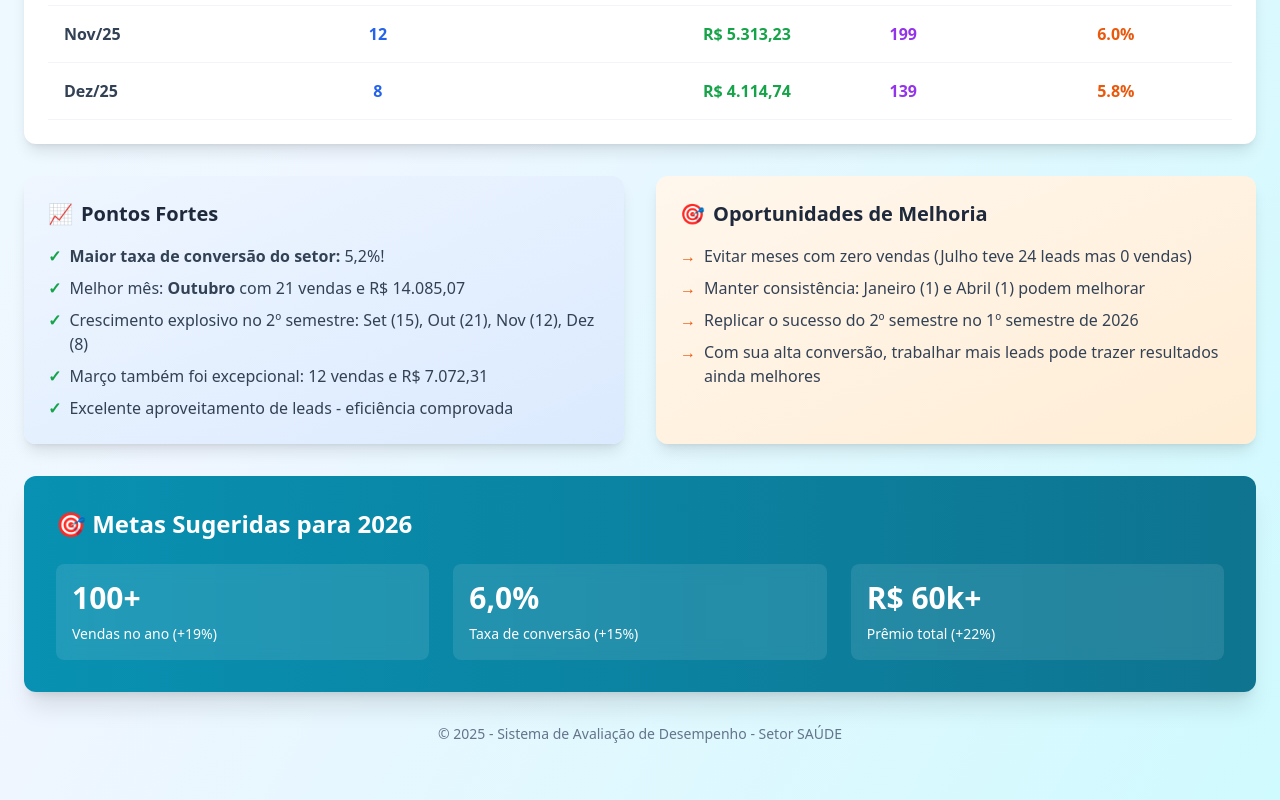
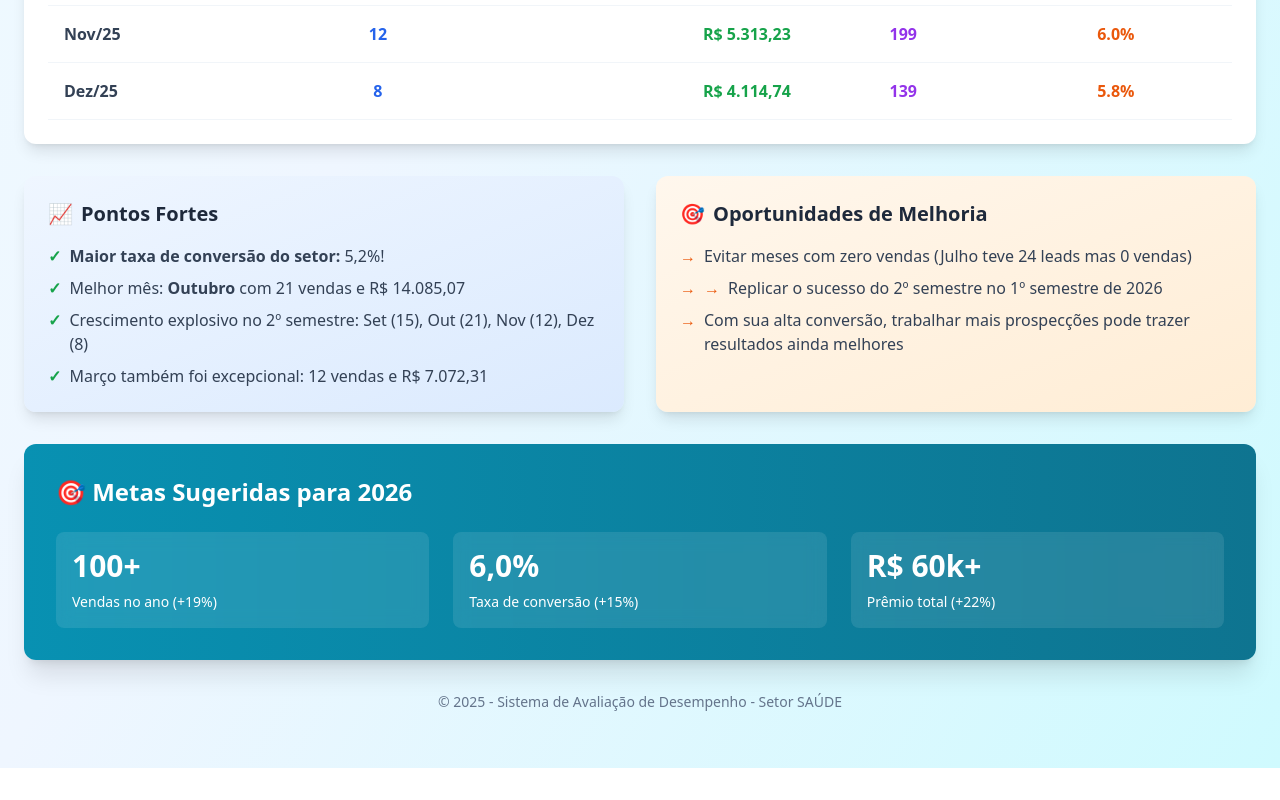
Before and after one commit to impacteia-ns/SA-DE, a plain HTML site: page lucas.html in a window 1280 px wide. Shown: the part 1526-2326 px from the top of the page. After the commit the page ends 2294 px from the top, so only its background shows below. Drawn offline with nearby package versions, Linux system fonts and the light colour scheme.

Commit message:
Update lucas.html

```diff
--- a/lucas.html
+++ b/lucas.html
@@ -128,10 +128,6 @@
                         <span class="text-green-600 font-bold">✓</span>
                         <span>Março também foi excepcional: 12 vendas e R$ 7.072,31</span>
                     </li>
-                    <li class="flex items-start gap-2">
-                        <span class="text-green-600 font-bold">✓</span>
-                        <span>Excelente aproveitamento de leads - eficiência comprovada</span>
-                    </li>
                 </ul>
             </div>
 
@@ -146,15 +142,12 @@
                     </li>
                     <li class="flex items-start gap-2">
                         <span class="text-orange-600 font-bold">→</span>
-                        <span>Manter consistência: Janeiro (1) e Abril (1) podem melhorar</span>
-                    </li>
-                    <li class="flex items-start gap-2">
                         <span class="text-orange-600 font-bold">→</span>
                         <span>Replicar o sucesso do 2º semestre no 1º semestre de 2026</span>
                     </li>
                     <li class="flex items-start gap-2">
                         <span class="text-orange-600 font-bold">→</span>
-                        <span>Com sua alta conversão, trabalhar mais leads pode trazer resultados ainda melhores</span>
+                        <span>Com sua alta conversão, trabalhar mais prospecções pode trazer resultados ainda melhores</span>
                     </li>
                 </ul>
             </div>
```
